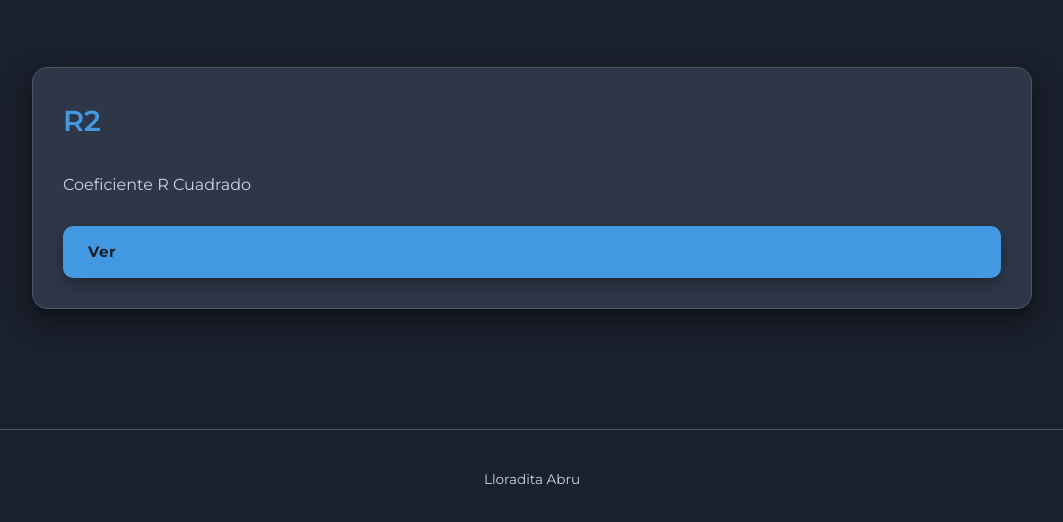
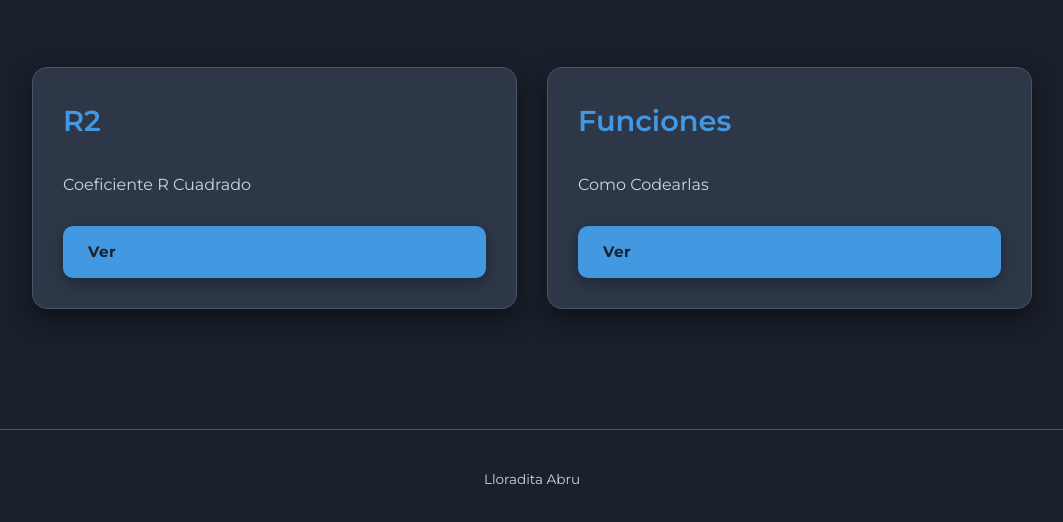
Before and after one commit to Ayagami/lloradita-abru, a plain HTML site: page index.html in a window 1280 px wide. Shown: the part 196-718 px from the top of the page, without its empty margins (108-1171 px from the left). Drawn offline with Linux system fonts and the light colour scheme.

Commit message:
Update index.html

```diff
--- a/index.html
+++ b/index.html
@@ -197,6 +197,12 @@
                 <a href="r2.html" target="_self" rel="noopener noreferrer">Ver</a>
             </div>
 
+            <div class="card">
+                <h2>Funciones</h2>
+                <p>Como Codearlas</p>
+                <a href="f.html" target="_self" rel="noopener noreferrer">Ver</a>
+            </div>
+
             <!-- Añade más tarjetas aquí si lo necesitas, siguiendo el mismo formato -->
 
         </section>
```
